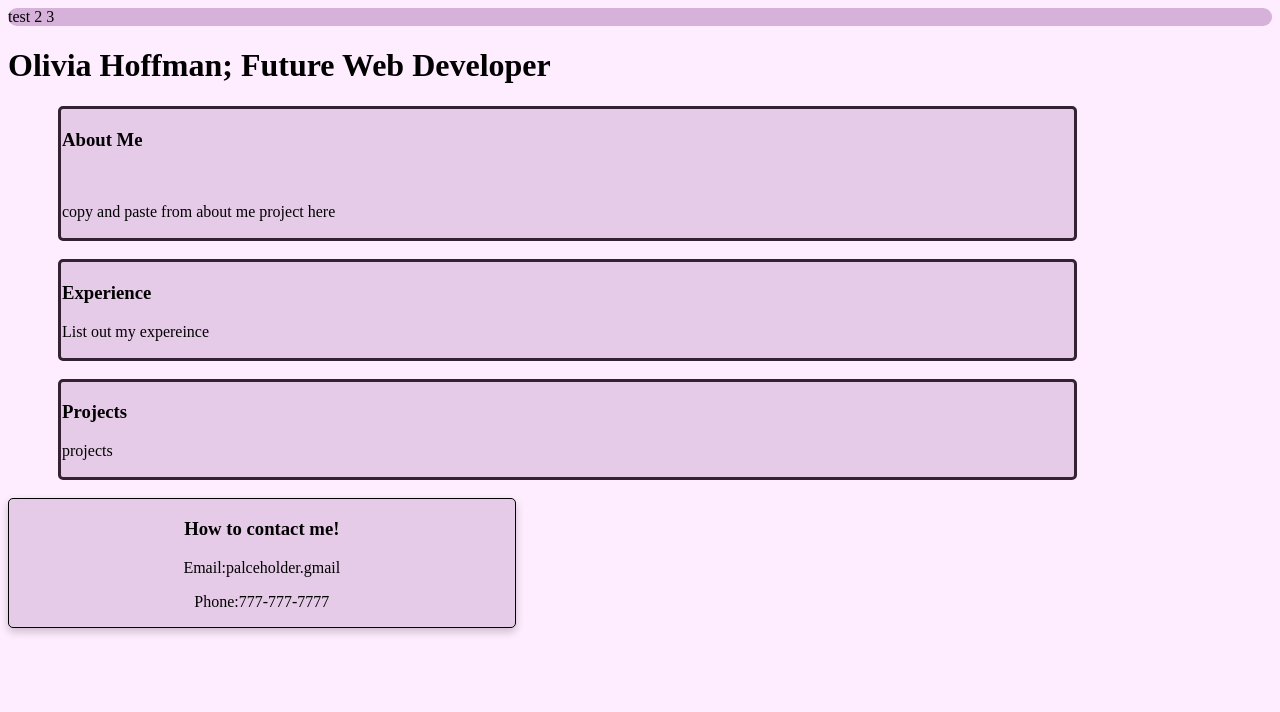
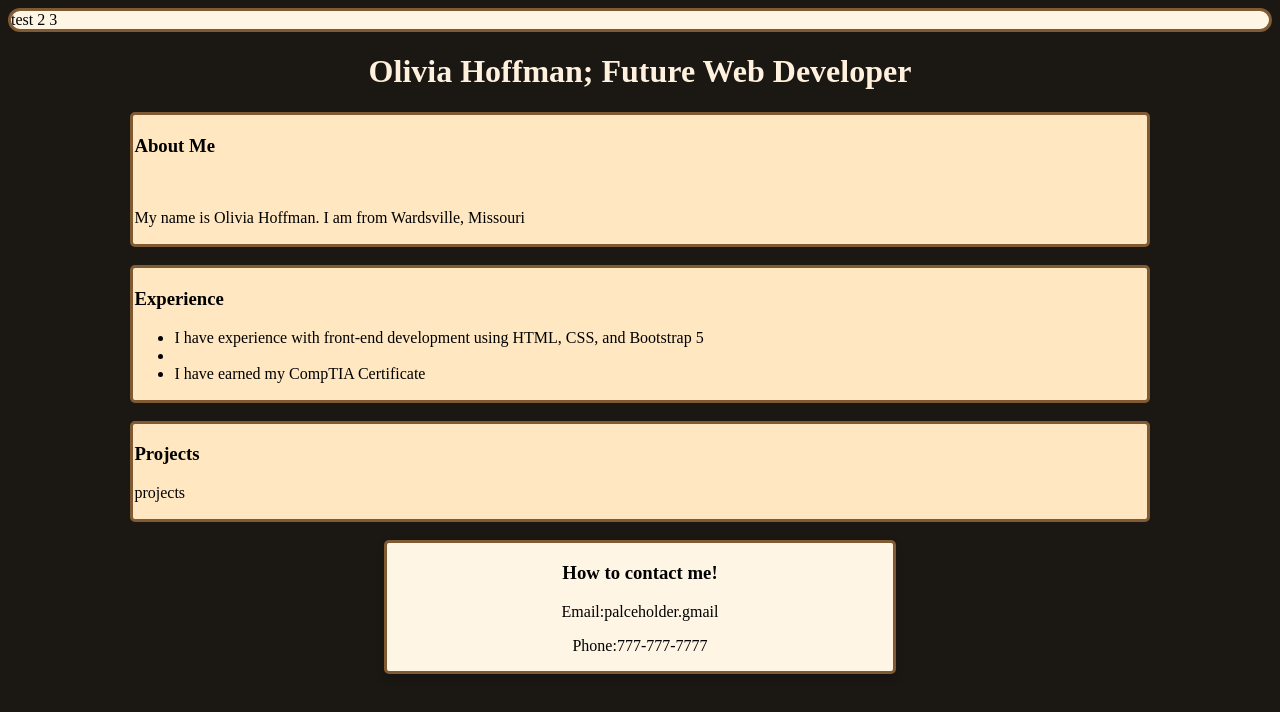
Before and after one commit to OliviaH-glitch/resumeProject, a plain HTML site: page index.html in a window 1280 px wide. Drawn offline with Linux system fonts and the light colour scheme.

Commit message:
Added flexbox and styling

```diff
--- a/index.html
+++ b/index.html
@@ -14,30 +14,34 @@
         <a>2</a>
         <a>3</a>
     </nav>
-
+<div class="row">
     <h1>Olivia Hoffman; Future Web Developer</h1>
 
     <section>
         <h3>About Me</h3>
         <img>
-        <p>copy and paste from about me project here</p>
+        <p>My name is Olivia Hoffman. I am from Wardsville, Missouri</p>
     </section>
 
     <br>
 
     <section>
         <h3>Experience</h3>
-        <p>List out my expereince</p>
+        <ul>
+            <li>I have experience with front-end development using HTML, CSS, and Bootstrap 5</li>
+            <li></li>
+<li>I have earned my CompTIA Certificate</li>
+        </ul>
     </section>
 
-<br>
+    <br>
 
     <section>
         <h3>Projects</h3>
         <p>projects</p>
     </section>
 
-<br>
+    <br>
 
     <div class="card">
         <h3>How to contact me!</h3>
@@ -46,7 +50,7 @@
             <p>Phone:777-777-7777</p>
         </div>
     </div>
-
+</div>
 </body>
 
 <foot>
--- a/styles.css
+++ b/styles.css
@@ -1,28 +1,40 @@
 body {
-    background-color: rgb(254, 236, 255);
+    background-color: rgb(27, 24, 20);
+
+}
+
+h1 {
+    color: rgb(255, 241, 221);
 }
 
 section {
-    background-color: rgb(230, 203, 232);
-    padding:1px;
+    background-color: rgb(255, 231, 193);
+    padding: 1px;
     width: 80%;
-    margin-left:50px;
-    margin-right:50px;
-    border:3px solid rgb(51, 33, 52);
+    margin-left: 50px;
+    margin-right: 50px;
+    border: 3px solid rgb(128, 90, 50);
     border-radius: 5px;
 }
 
 nav {
-    background-color: rgb(214, 177, 217);
+    background-color: rgb(255, 245, 229);
     border-radius: 15px;
+    border: 3px solid rgb(128, 90, 50);
 }
 
 .card {
     box-shadow: 0 4px 8px 0 rgba(0, 0, 0, 0.2);
     width: 40%;
+    border: 3px solid rgb(128, 90, 50);
     border-radius: 5px;
-    border: 1px solid black;
-    background-color: rgb(230, 203, 232);
+    background-color: rgb(255, 245, 229);
+    text-align: center;
 
-    text-align: center;
 }
+
+.row {
+display:flex;
+flex-direction:column;
+align-items: center;
+}
```
